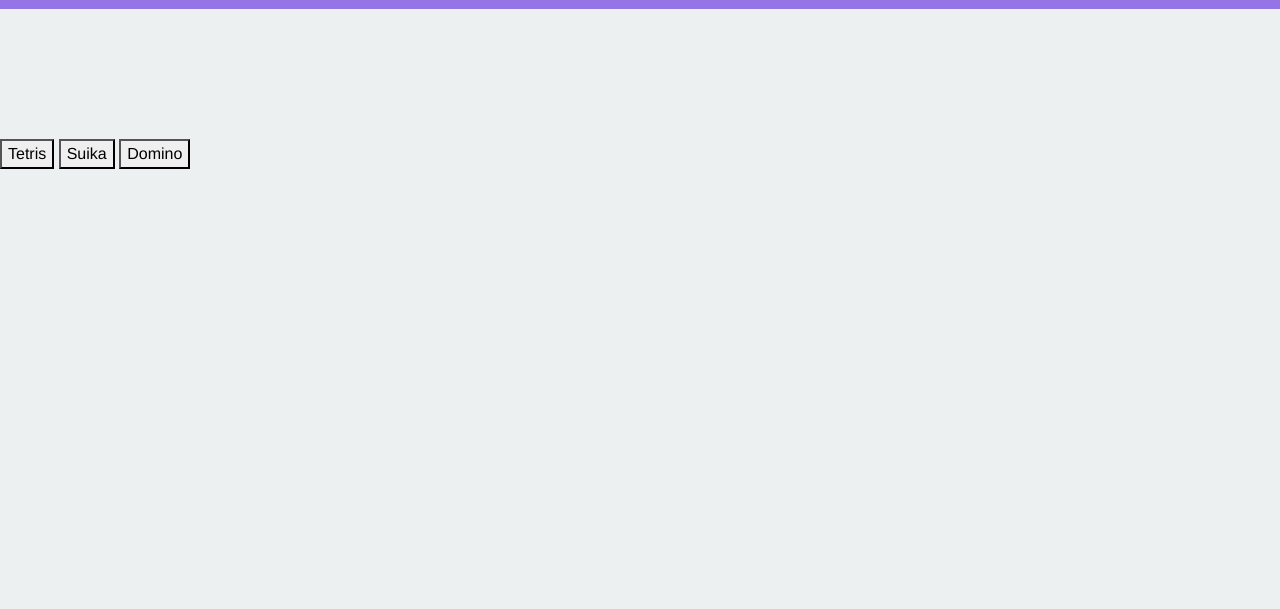
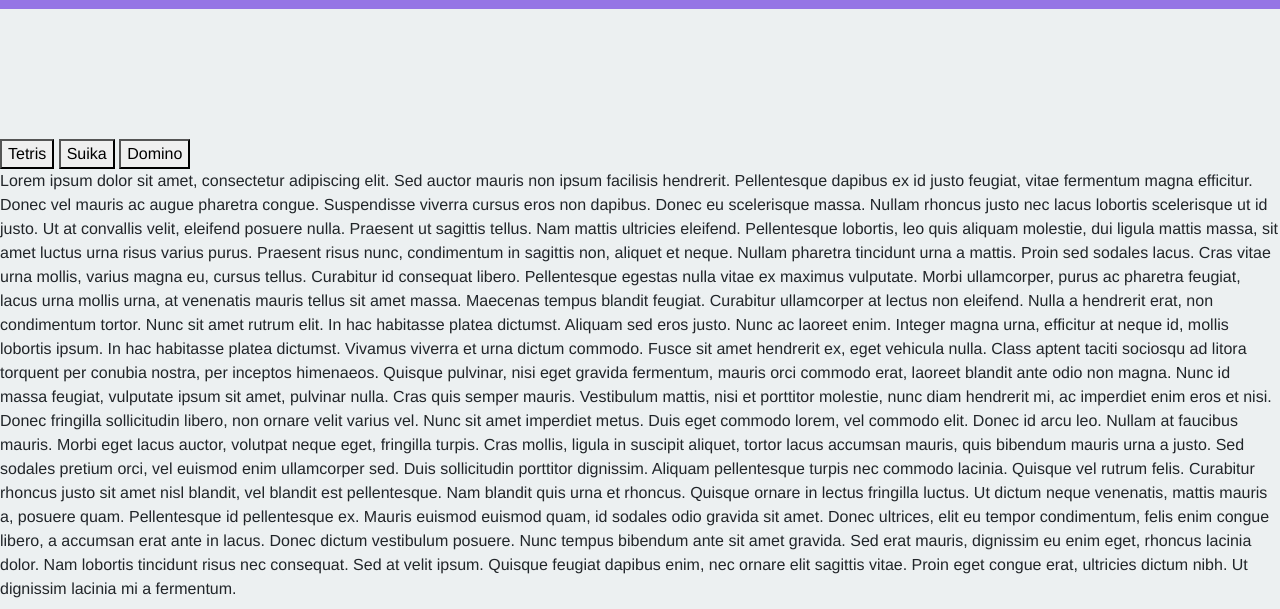
Before and after one commit to jmnahas/jmnahas.github.io, a plain HTML site: page index.html in a window 1280 px wide. Shown: the part 191-800 px from the top of the page. Drawn offline with nearby package versions, Linux system fonts and the light colour scheme.

Commit message:
Update index.html

```diff
--- a/index.html
+++ b/index.html
@@ -18,5 +18,16 @@
         <button id="botonsaurio" onclick="oprimir()"> Tetris</button>
         <button id="botonsaurio" onclick="oprimir()"> Suika</button>
         <button id="botonsaurio" onclick="oprimir()"> Domino</button>
+        <div>
+          <a>Lorem ipsum dolor sit amet, consectetur adipiscing elit. Sed auctor mauris non ipsum facilisis hendrerit. Pellentesque dapibus ex id justo feugiat, vitae fermentum magna efficitur. Donec vel mauris ac augue pharetra congue. Suspendisse viverra cursus eros non dapibus. Donec eu scelerisque massa. Nullam rhoncus justo nec lacus lobortis scelerisque ut id justo. Ut at convallis velit, eleifend posuere nulla. Praesent ut sagittis tellus.
+
+            Nam mattis ultricies eleifend. Pellentesque lobortis, leo quis aliquam molestie, dui ligula mattis massa, sit amet luctus urna risus varius purus. Praesent risus nunc, condimentum in sagittis non, aliquet et neque. Nullam pharetra tincidunt urna a mattis. Proin sed sodales lacus. Cras vitae urna mollis, varius magna eu, cursus tellus. Curabitur id consequat libero. Pellentesque egestas nulla vitae ex maximus vulputate. Morbi ullamcorper, purus ac pharetra feugiat, lacus urna mollis urna, at venenatis mauris tellus sit amet massa. Maecenas tempus blandit feugiat.
+
+            Curabitur ullamcorper at lectus non eleifend. Nulla a hendrerit erat, non condimentum tortor. Nunc sit amet rutrum elit. In hac habitasse platea dictumst. Aliquam sed eros justo. Nunc ac laoreet enim. Integer magna urna, efficitur at neque id, mollis lobortis ipsum. In hac habitasse platea dictumst. Vivamus viverra et urna dictum commodo. Fusce sit amet hendrerit ex, eget vehicula nulla. Class aptent taciti sociosqu ad litora torquent per conubia nostra, per inceptos himenaeos. Quisque pulvinar, nisi eget gravida fermentum, mauris orci commodo erat, laoreet blandit ante odio non magna. Nunc id massa feugiat, vulputate ipsum sit amet, pulvinar nulla. Cras quis semper mauris.
+
+            Vestibulum mattis, nisi et porttitor molestie, nunc diam hendrerit mi, ac imperdiet enim eros et nisi. Donec fringilla sollicitudin libero, non ornare velit varius vel. Nunc sit amet imperdiet metus. Duis eget commodo lorem, vel commodo elit. Donec id arcu leo. Nullam at faucibus mauris. Morbi eget lacus auctor, volutpat neque eget, fringilla turpis. Cras mollis, ligula in suscipit aliquet, tortor lacus accumsan mauris, quis bibendum mauris urna a justo. Sed sodales pretium orci, vel euismod enim ullamcorper sed. Duis sollicitudin porttitor dignissim. Aliquam pellentesque turpis nec commodo lacinia. Quisque vel rutrum felis. Curabitur rhoncus justo sit amet nisl blandit, vel blandit est pellentesque.
+
+            Nam blandit quis urna et rhoncus. Quisque ornare in lectus fringilla luctus. Ut dictum neque venenatis, mattis mauris a, posuere quam. Pellentesque id pellentesque ex. Mauris euismod euismod quam, id sodales odio gravida sit amet. Donec ultrices, elit eu tempor condimentum, felis enim congue libero, a accumsan erat ante in lacus. Donec dictum vestibulum posuere. Nunc tempus bibendum ante sit amet gravida. Sed erat mauris, dignissim eu enim eget, rhoncus lacinia dolor. Nam lobortis tincidunt risus nec consequat. Sed at velit ipsum. Quisque feugiat dapibus enim, nec ornare elit sagittis vitae. Proin eget congue erat, ultricies dictum nibh. Ut dignissim lacinia mi a fermentum. </a>
+        </div>
     </body>
 </html>
```
